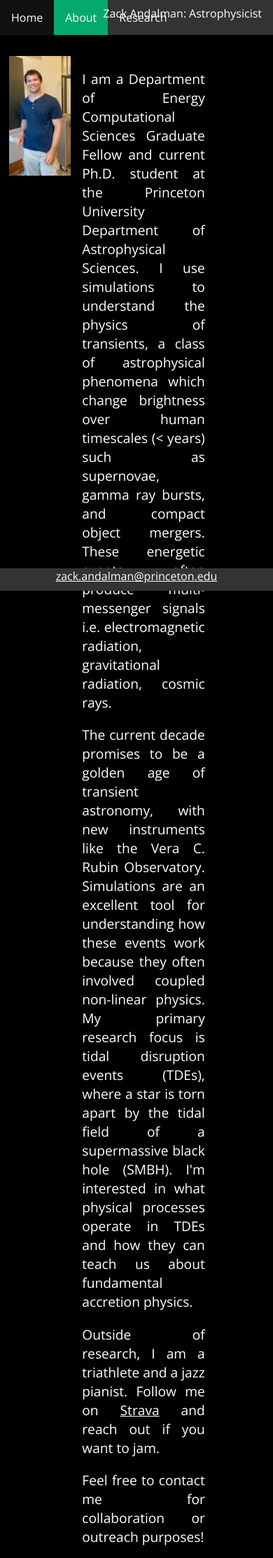
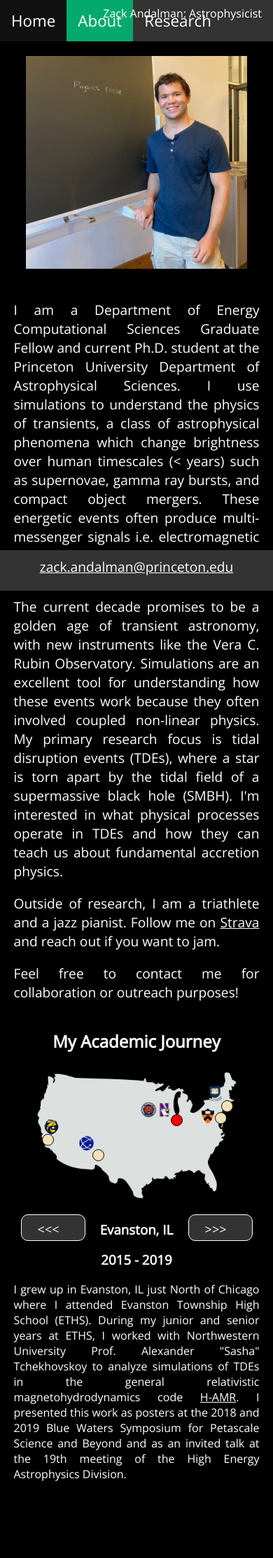
Before and after one commit to zandalman/zandalman.github.io, a Flask app: page /about.html in a window 390 px wide. Shown: the top 2226 px of the page at 70% size. After the commit the page ends 2116 px from the top, so only its background shows below. Run offline with Flask 3, Linux system fonts and the light colour scheme.

Commit message:
Made more mobile friendly

```diff
--- a/static/style.css
+++ b/static/style.css
@@ -10,7 +10,7 @@ h1, h2, h3, h4, p, a, li {
 body {
 	background: black;
 	margin: 0;
-	padding: 0;
+	padding: 0 0 10em 0;
 	user-select: none;
 }
 
@@ -28,7 +28,8 @@ img.medium {
 }
 
 .research-item {
-	width: 24%;
+	width: 49%;
+	max-width: 300px;
 	margin: auto;
 	padding: 0;
 	display: inline-block;
@@ -52,9 +53,10 @@ img.medium {
 	bottom: 0;
 	width: 100%;
 	text-align: center;
-	height: 2em;
+	height: 3em;
 	margin: 0;
 	padding: 0;
+	font-size: 1.2em;
 }
 
 #navbar {
@@ -70,6 +72,7 @@ img.medium {
 
 .navitem {
 	float: left;
+	font-size: 1.4em;
 }
 
 .navitem a {
@@ -97,7 +100,7 @@ img.medium {
 }
 
 .spacer {
-	height: 2.5em;
+	height: 3em;
 }
 
 #button-holder {
--- a/templates/about.html
+++ b/templates/about.html
@@ -1,18 +1,16 @@
 {% extends "base.html" %}
 {% block content %}
 
-    <div class="spacer"></div>
+    <div style="text-align: center;">
 
-    <div class="col" style="width: 1%;"></div>
+        <div class="col" style="width: 90%; max-width: 500px;">
 
-    <div class="col" style="width: 25%;">
-        <img style='width: 90%;' src='../static/images/me.jpg' alt='Picture of Zack Andalman'>
+            <img src="../static/images/me2.jpg" style="width: 90%; padding-top: 2em;">
+
         </div>
 
-    <div class="col" style="width: 1%;"></div>
-
-    <div class="col" style="width: 45%; font-size: 1.2em;">
-
+        <div class="col" style="width: 90%; max-width: 800px; font-size: 1.2em;">
+    max-width: 800px;
             <p>
                 I am a Department of Energy Computational Sciences Graduate Fellow and current Ph.D. student at the Princeton University Department of Astrophysical Sciences.
                 I use simulations to understand the physics of transients, a class of astrophysical phenomena which change brightness over human timescales (< years) such as supernovae, gamma ray bursts, and compact object mergers.
@@ -38,16 +36,13 @@
 
         </div>
 
-    <div class="col" style="width: 1%;"></div>
-
-    <div class="col" style="width: 25%;">
-        <img style='width: 67%;' src='../static/images/piano.jpg' alt='Picture of Zack playing jazz piano'>
-        <img style='width: 67%;' src='../static/images/triathlon.jpg' alt='Picture of Zack finishing a triathlon'>
     </div>
 
     <h2>My Academic Journey</h2>
 
-    <div class="col" style="position: relative; width: 60%;">
+    <div style="text-align: center;">
+
+        <div class="col" style="position: relative; width: 90%; max-width: 800px;">
             <span class="dot" id="Santa-Cruz" style="top: 48%; left: 11.5%;"></span>
             <span class="dot active" id="Evanston" style="top: 34%; left: 64%;"></span>
             <span class="dot" id="New-Haven" style="top: 24%; left: 84.5%;"></span>
@@ -56,7 +51,7 @@
             <img style='width: 100%;' src="../static/images/journey.png" alt="Map of my academic journey">
         </div>
 
-    <div class="col" style="position: relative; width: 35%;">
+        <div class="col" style="position: relative; width: 90%; max-width: 500px;">
 
             <div class="small button" id="next" style="position: absolute; top: 0; right: 0;"><p style="position: absolute; right: 40%; bottom: -40%;">>>></p></div>
             <div class="small button" id="previous" style="position: absolute; top: 0; left: 0;"><p style="position: absolute; right: 40%; bottom: -40%;"><<<</p></div>
--- a/templates/base.html
+++ b/templates/base.html
@@ -29,7 +29,7 @@
     <div class="spacer"></div>
 
     <div id="footer">
-        <a href="mailto: zack.andalman@princeton.edu">zack.andalman@princeton.edu</a>
+        <p style="margin-top: 0.5em; text-align: center;"><a href="mailto: zack.andalman@princeton.edu">zack.andalman@princeton.edu</a></p>
     </div>
 
 </body>
--- a/templates/index.html
+++ b/templates/index.html
@@ -5,9 +5,9 @@
     <h2 class="subheader"><a href="https://www.krellinst.org/csgf/" target="blank">Department of Energy Computational Science Graduate Fellow</a></h2>
     <h2 class="subheader"><a href="https://web.astro.princeton.edu/" target="blank">Princeton University Department of Astrophysical Sciences</a></h2>
 
-    <div style="text-align: center; position: relative;">
-        <img style="border-radius: 10px; width: 50%; " src='../static/images/sky.JPG' alt="The Milky Way over Shark Fin Cove">
-        <p style="position: absolute; bottom: 0%; right: 26%; font-size: 0.8em;">Photo Credit: Piramon Kumnurdmanee</p>
+    <div style="text-align: center;">
+        <img style="border-radius: 10px; width: 90%; max-width: 800px;" src='../static/images/sky.JPG' alt="The Milky Way over Shark Fin Cove">
+        <p style="text-align: center; font-size: 0.8em; margin-top: -2em;">Photo Credit: Piramon Kumnurdmanee</p>
     </div>
 
     <div id="button-holder">
--- a/templates/research.html
+++ b/templates/research.html
@@ -25,7 +25,9 @@
 
     </div>
 
-    <div class="col" style="width: 67%; margin: 0 16%; font-size: 1.2em;">
+    <div style="text-align: center;">
+
+        <div class="col" style="width: 90%; max-width: 800px; font-size: 1.2em;">
 
             <div id="tde-description" class="research-description">
 
@@ -231,6 +233,8 @@
 
         </div>
 
+    </div>
+
 {% endblock %}
 
 {% block script %}
```
Also changed, not shown: build/about.html (+11 -16 lines), build/index.html (+4 -4 lines), build/research.html (+6 -2 lines), build/static/style.css (+7 -4 lines), static/images/me2.jpg (added), 1 other file. Lines whose indentation alone changed are shown as unchanged.
